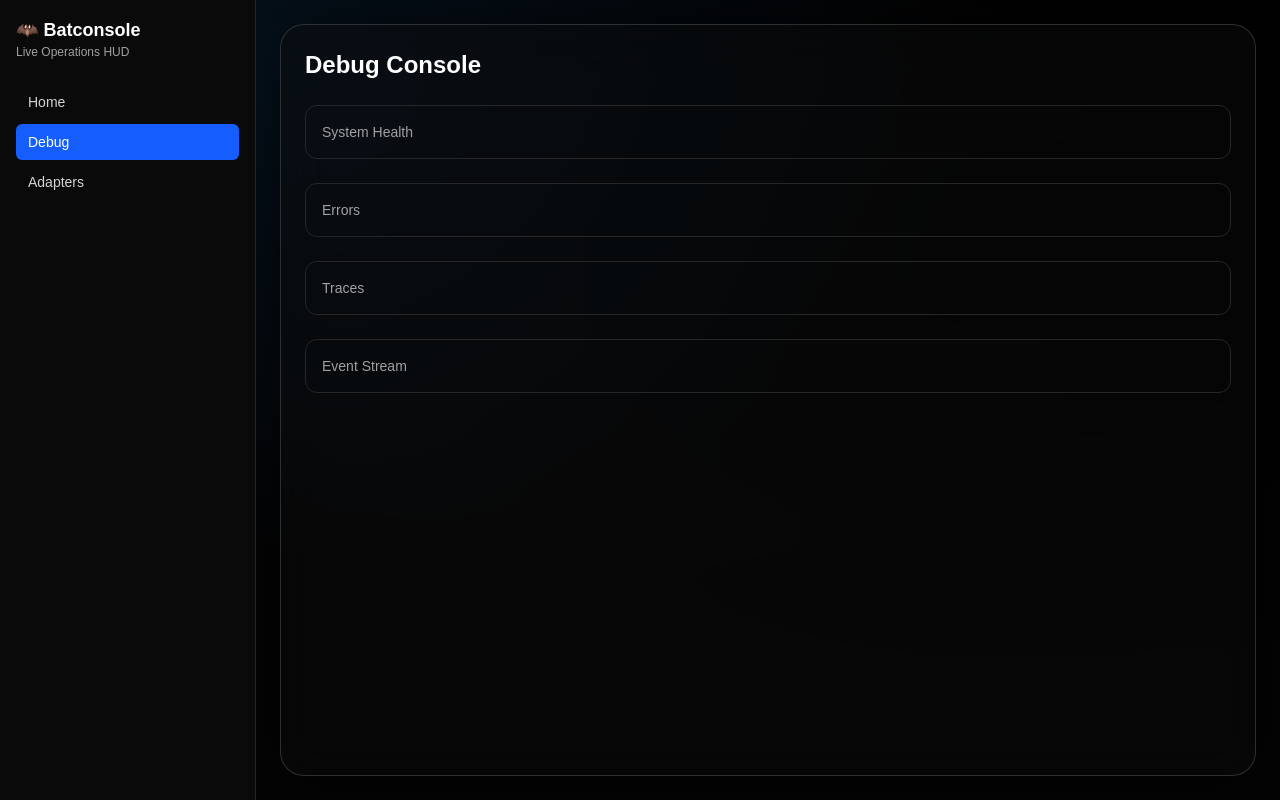
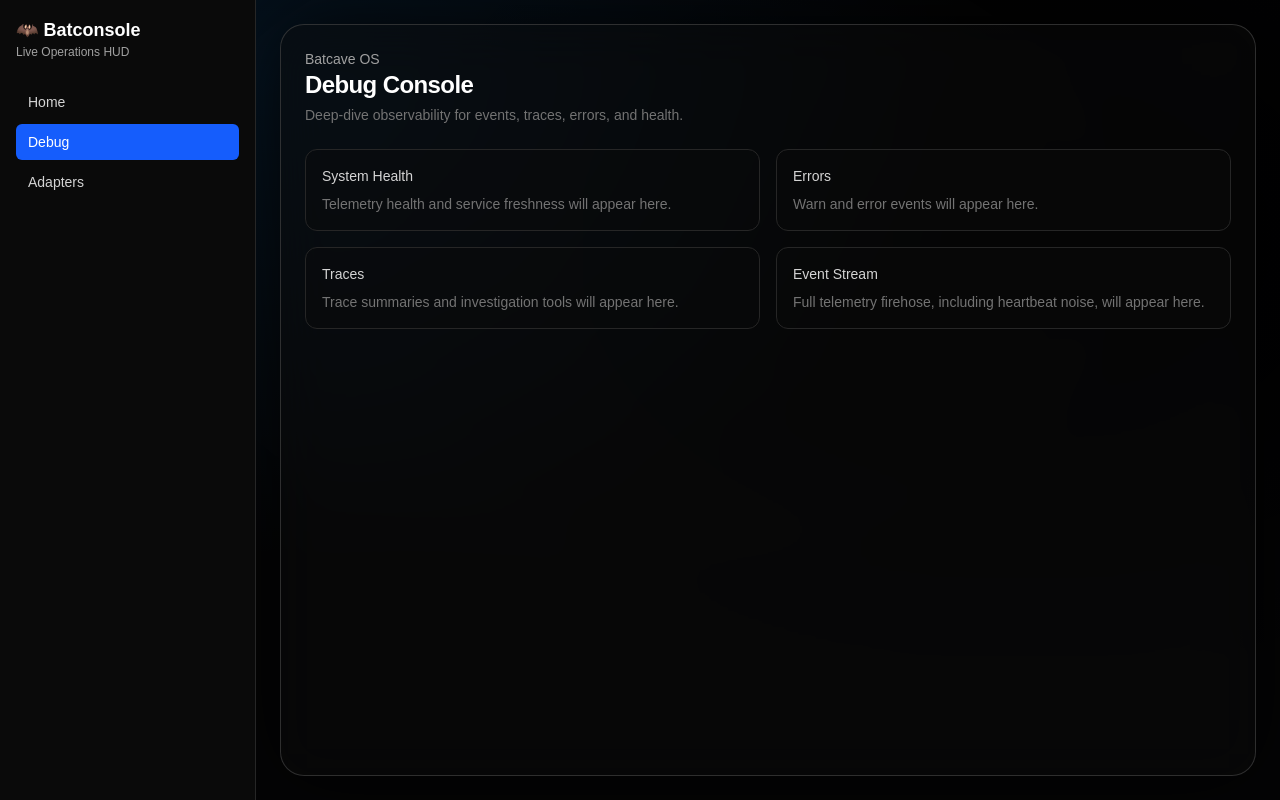
Before and after one commit to kganigap-291992/batcave-os, a Next.js app in the folder apps/batconsole-ui/: page /debug in a window 1280 px wide. Built offline with nearby package versions, Linux system fonts and the light colour scheme.

Commit message:
feat(ui): add debug console skeleton

```diff
--- a/apps/batconsole-ui/src/app/debug/page.tsx
+++ b/apps/batconsole-ui/src/app/debug/page.tsx
@@ -1,22 +1,34 @@
 export default function DebugPage() {
   return (
     <div className="space-y-6">
-      <h1 className="text-2xl font-semibold">Debug Console</h1>
-
-      <div className="rounded-xl border border-neutral-800 p-4">
-        <h2 className="text-sm text-neutral-400">System Health</h2>
+      <div>
+        <div className="text-sm text-neutral-400">Batcave OS</div>
+        <h1 className="text-2xl font-semibold tracking-tight">Debug Console</h1>
+        <p className="mt-1 text-sm text-neutral-500">
+          Deep-dive observability for events, traces, errors, and health.
+        </p>
       </div>
 
-      <div className="rounded-xl border border-neutral-800 p-4">
-        <h2 className="text-sm text-neutral-400">Errors</h2>
-      </div>
+      <div className="grid grid-cols-1 gap-4 xl:grid-cols-2">
+        <section className="rounded-xl border border-neutral-800 bg-neutral-950/40 p-4">
+          <h2 className="text-sm text-neutral-300">System Health</h2>
+          <p className="mt-2 text-sm text-neutral-500">Telemetry health and service freshness will appear here.</p>
+        </section>
 
-      <div className="rounded-xl border border-neutral-800 p-4">
-        <h2 className="text-sm text-neutral-400">Traces</h2>
-      </div>
+        <section className="rounded-xl border border-neutral-800 bg-neutral-950/40 p-4">
+          <h2 className="text-sm text-neutral-300">Errors</h2>
+          <p className="mt-2 text-sm text-neutral-500">Warn and error events will appear here.</p>
+        </section>
 
-      <div className="rounded-xl border border-neutral-800 p-4">
-        <h2 className="text-sm text-neutral-400">Event Stream</h2>
+        <section className="rounded-xl border border-neutral-800 bg-neutral-950/40 p-4">
+          <h2 className="text-sm text-neutral-300">Traces</h2>
+          <p className="mt-2 text-sm text-neutral-500">Trace summaries and investigation tools will appear here.</p>
+        </section>
+
+        <section className="rounded-xl border border-neutral-800 bg-neutral-950/40 p-4">
+          <h2 className="text-sm text-neutral-300">Event Stream</h2>
+          <p className="mt-2 text-sm text-neutral-500">Full telemetry firehose, including heartbeat noise, will appear here.</p>
+        </section>
       </div>
     </div>
   );
```
